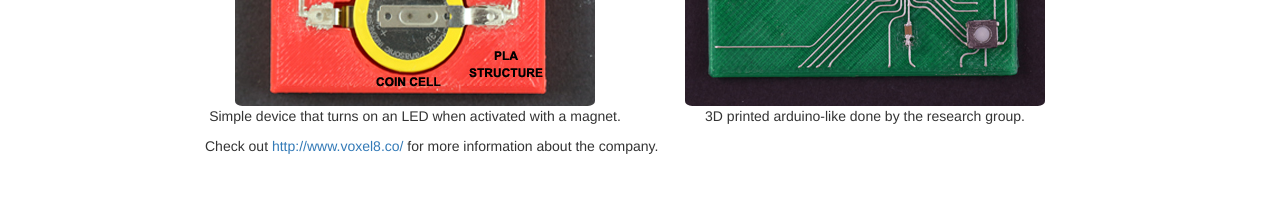
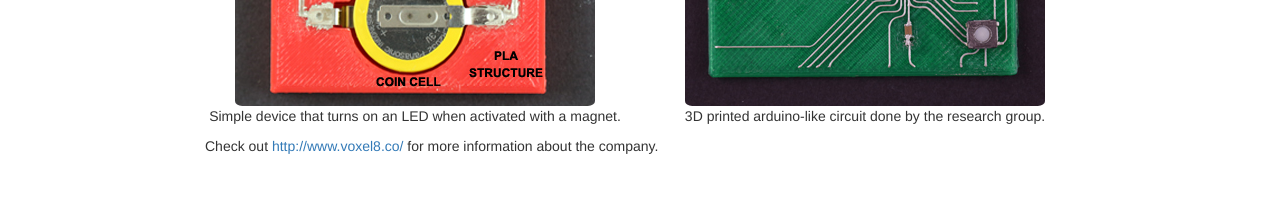
Before and after one commit to helenchg/elenachong.com, a Jekyll site: the page built from projects/3dprinting/index.html, in a window 1280 px wide. Shown: the part 1587-1790 px from the top of the page. Built offline with Jekyll 4.4.1, drawn with Linux system fonts in a browser that asks for light colours; nearby versions of some CDN libraries.

Commit message:
fixed grammar in image captions, voxel8

```diff
--- a/projects/3dprinting/index.html
+++ b/projects/3dprinting/index.html
@@ -40,7 +40,7 @@ title: Voxel8
                                 </div>
 
                                 <div class = "col-md-6">
-                                    <img src = "/projects/3dprinting/media/arduino_portf.jpg" class="img-responsive">       <p>3D printed arduino-like done by the research group.</p>
+                                    <img src = "/projects/3dprinting/media/arduino_portf.jpg" class="img-responsive">       <p>3D printed arduino-like circuit done by the research group.</p>
                                 </div>
                           </div>
      </center>
```
